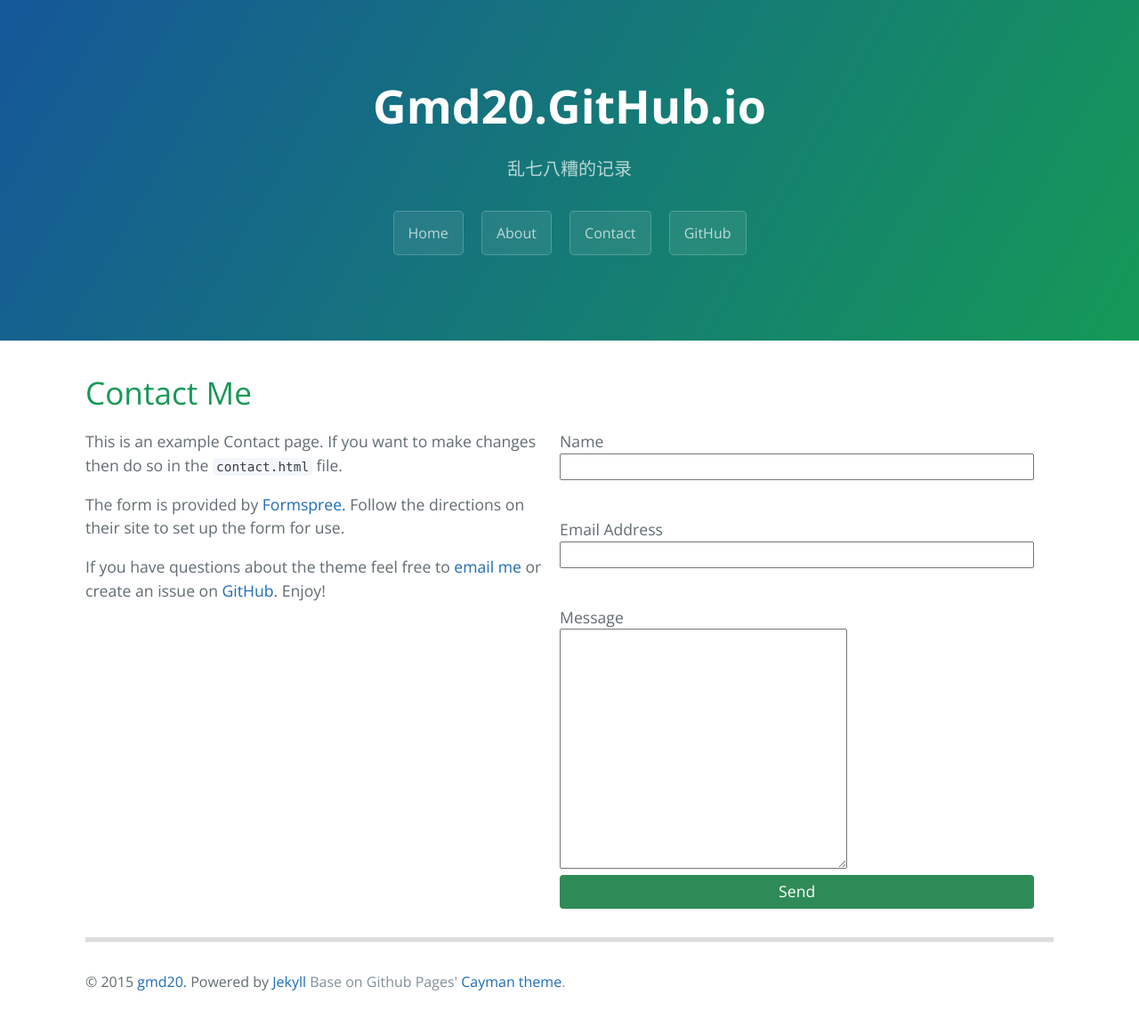
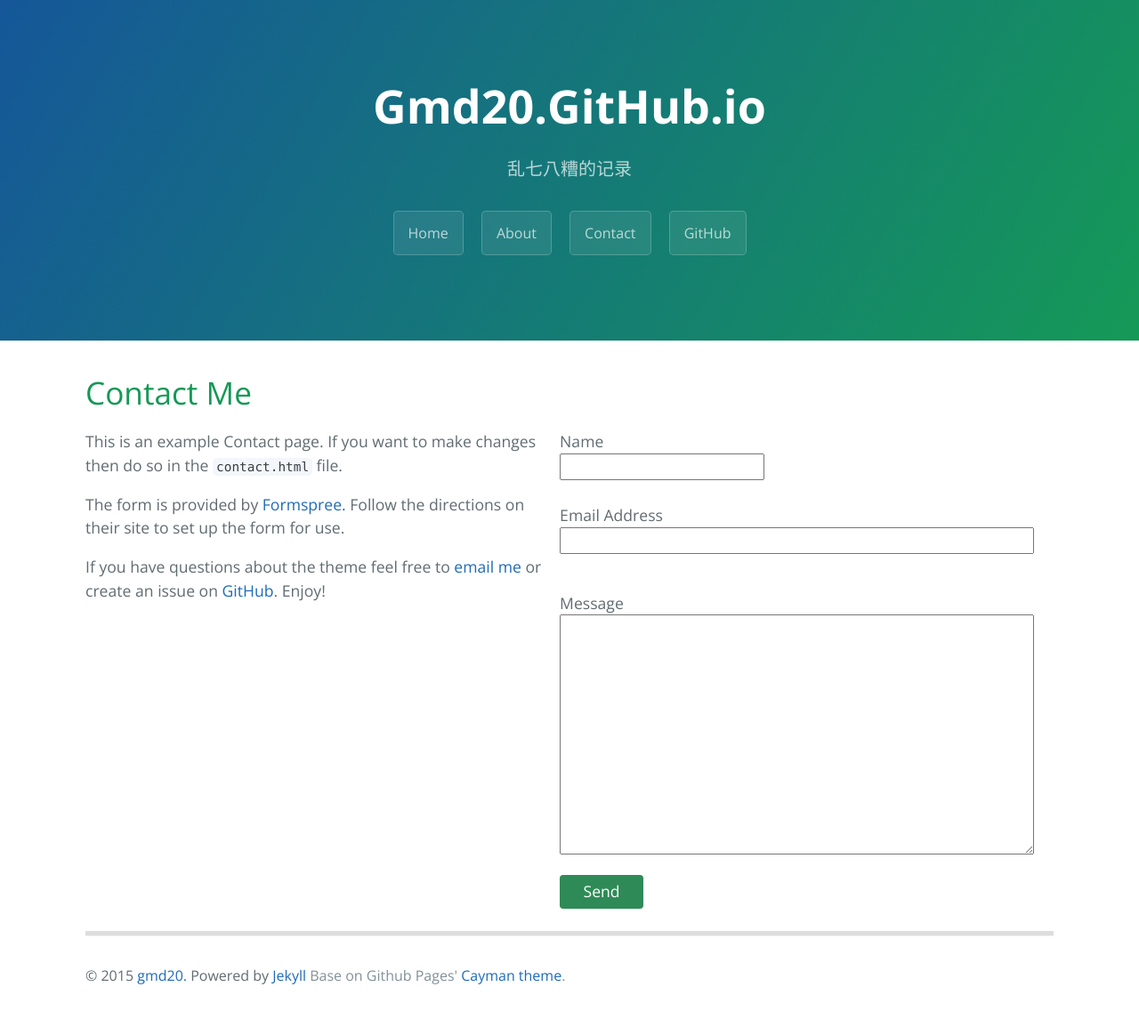
Before and after one commit to gmd20/gmd20.github.io, a Jekyll site: the page built from contact.md, in a window 1280 px wide. Shown: the whole page at 89% size. Built offline with Jekyll 4.4.1, drawn with Linux system fonts in a browser that asks for light colours; Markdown is read by kramdown in place of the engine named in the settings.

Commit message:
Update blog.css

```diff
--- a/stylesheets/blog.css
+++ b/stylesheets/blog.css
@@ -54,7 +54,7 @@
 .contactFrame label, .contactFrame input {
   display: block;
 }
-.contactFrame input {
+.contactFrame #id, .contactFrame #email, .contactFrame #message {
   width: 100%;
   margin-bottom: 1rem;
 }
```
